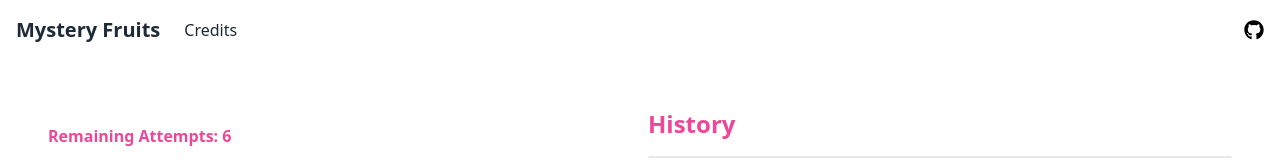
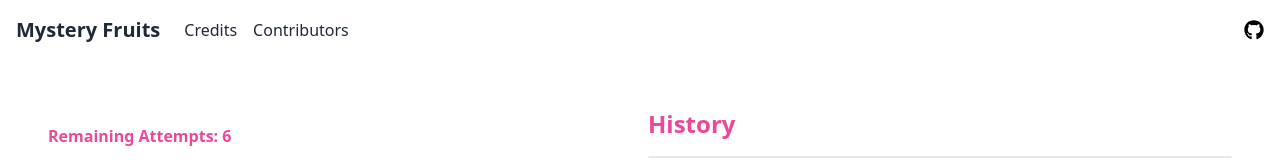
Before and after one commit to jedymatt/mystery-fruits-js, a Vue app: page / in a window 1280 px wide. Shown: the top 160 px of the page. Built offline with nearby package versions, Linux system fonts and the light colour scheme; a web font is replaced by a local one.

Commit message:
Add RouterLink for contributors

```diff
--- a/src/components/AppNavbar.vue
+++ b/src/components/AppNavbar.vue
@@ -21,6 +21,13 @@ import GithubIcon from './icons/GithubIcon.vue';
           >
             Credits
           </RouterLink>
+          <RouterLink
+            to="/contributors"
+            class="p-2 rounded-md hover:bg-pink-100"
+            :class="{ 'text-pink-600': $route.name === 'contributors' }"
+          >
+            Contributors
+          </RouterLink>
         </div>
         <div class="flex flex-row">
           <a
```
